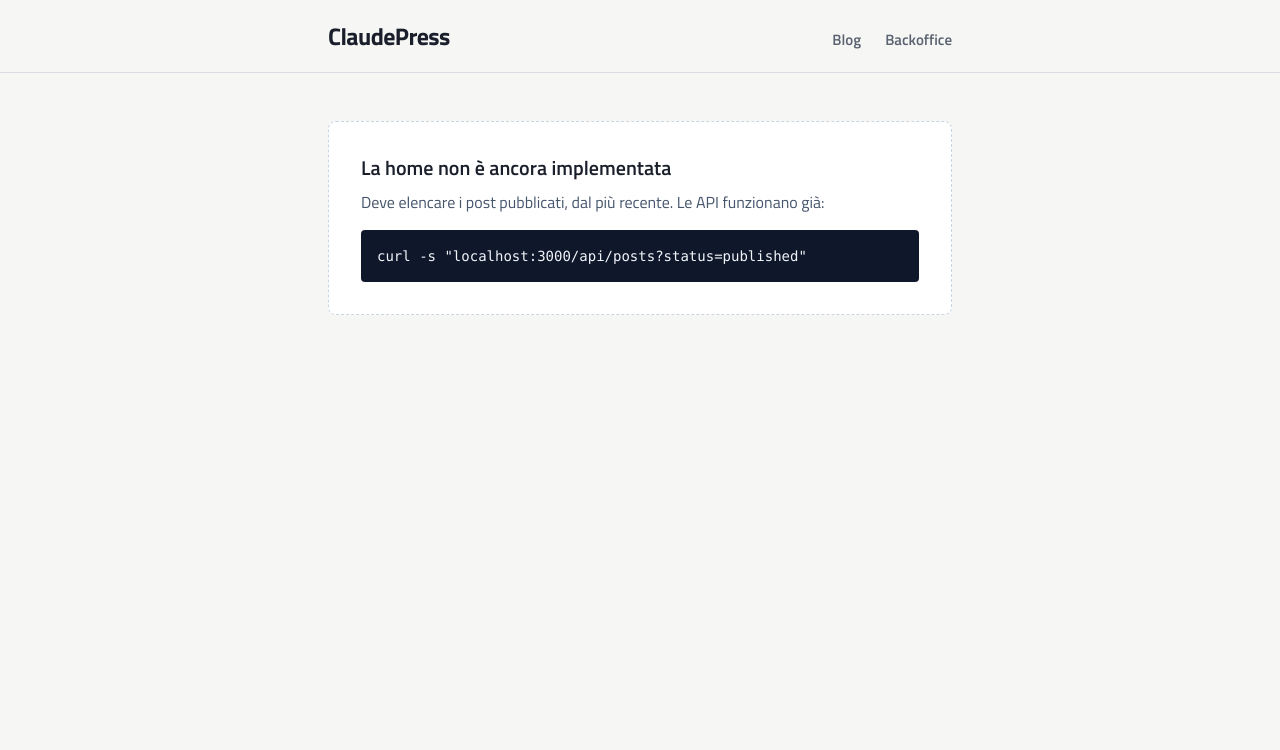
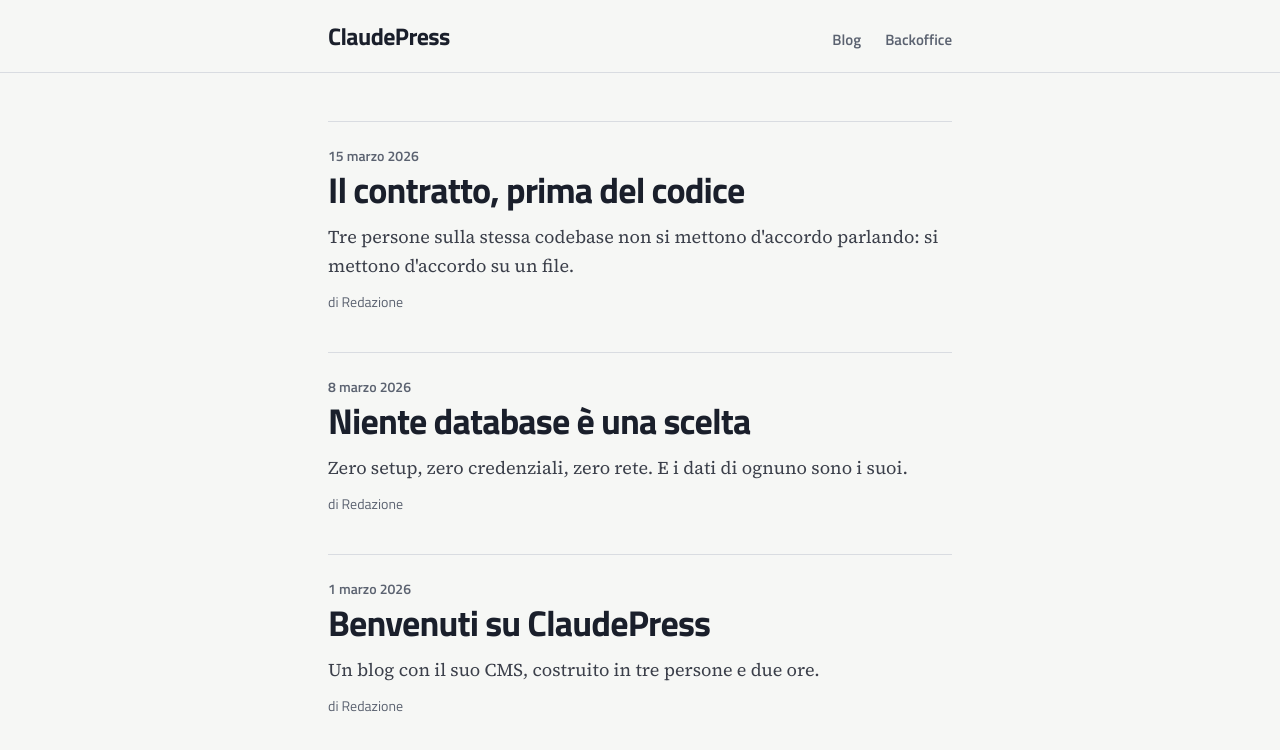
Before and after one commit to GBS06083-Carlo/claudepress-team-1, a Next.js app: page / in a window 1280 px wide. Shown: the top 750 px of the page. Built offline with nearby package versions, Linux system fonts and the light colour scheme.

Commit message:
feat: show published posts on the blog home

```diff
--- a/src/app/page.tsx
+++ b/src/app/page.tsx
@@ -1,16 +1,50 @@
-// TODO(sito): la home non è ancora implementata.
-// Deve elencare i post pubblicati usando API_ROUTES.publishedPosts.
+import { API_ROUTES, ROUTES, apiUrl, type Post } from "@/contracts/blog";
+import { EmptyState } from "@/components/ui/EmptyState";
+import { PostCard } from "@/components/ui/PostCard";
 
-export default function HomePlaceholder() {
+async function loadPublishedPosts(): Promise<Post[] | null> {
+  try {
+    const res = await fetch(apiUrl(API_ROUTES.publishedPosts), { cache: "no-store" });
+    if (!res.ok) return null;
+    return (await res.json()) as Post[];
+  } catch {
+    return null;
+  }
+}
+
+export default async function HomePage() {
+  const posts = await loadPublishedPosts();
+
+  if (posts === null) {
+    return (
+      <EmptyState
+        title="Impossibile caricare i post"
+        description="Qualcosa è andato storto. Riprova tra qualche istante."
+      />
+    );
+  }
+
+  if (posts.length === 0) {
+    return (
+      <EmptyState
+        title="Ancora nessun post"
+        description="Non c'è niente da leggere per ora: torna a trovarci presto."
+      />
+    );
+  }
+
   return (
-    <div className="rounded-lg border border-dashed border-slate-300 bg-white p-8">
-      <h1 className="text-xl font-semibold">La home non è ancora implementata</h1>
-      <p className="mt-2 text-slate-600">
-        Deve elencare i post pubblicati, dal più recente. Le API funzionano già:
-      </p>
-      <pre className="mt-4 overflow-x-auto rounded bg-slate-900 p-4 text-sm text-slate-100">
-curl -s &quot;localhost:3000/api/posts?status=published&quot;
-      </pre>
+    <div className="space-y-8">
+      {posts.map((post) => (
+        <PostCard
+          key={post.id}
+          title={post.title}
+          excerpt={post.excerpt}
+          author={post.author}
+          date={post.createdAt}
+          href={ROUTES.post(post.slug)}
+        />
+      ))}
     </div>
   );
 }
```
